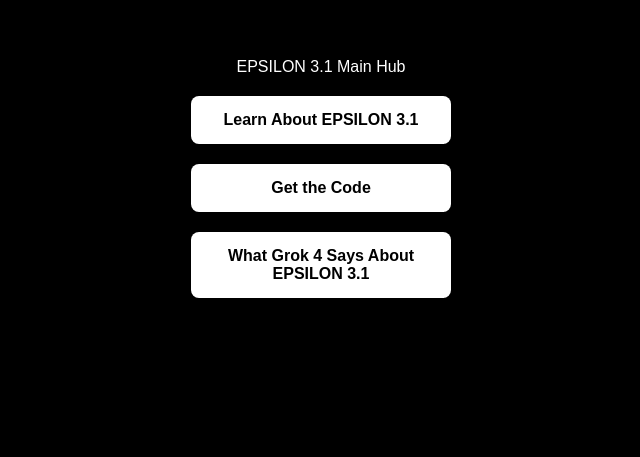
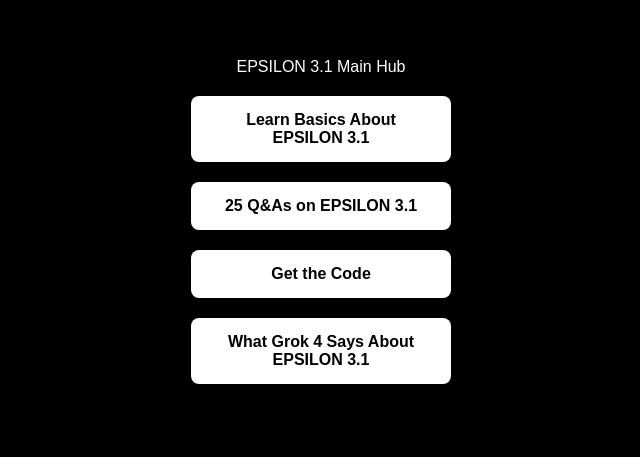
Before and after one commit to E3CoreArchitect/EPSILON-3.1-, a plain HTML site: page index.html in a window 1280 px wide. Shown: the whole page, without its empty margins (319-959 px from the left). Drawn offline with Linux system fonts and the light colour scheme.

Commit message:
Update index.html

```diff
--- a/index.html
+++ b/index.html
@@ -34,7 +34,10 @@
 </head>
 <body>
  EPSILON 3.1 Main Hub
-  <a href="https://github.com/E3CoreArchitect/EPSILON-3.1-/blob/main/E31ManualforAll.pdf" class="button">Learn About EPSILON 3.1</a>
+  <a href="https://github.com/E3CoreArchitect/EPSILON-3.1-/blob/main/E31ManualforAll.pdf" class="button">Learn Basics About EPSILON 3.1</a>
+
+  <a href="https://github.com/E3CoreArchitect/EPSILON-3.1-/blob/main/EPSILON_3.1_QA_Full.pdf" class="button">25 Q&As on EPSILON 3.1</a>
+
   <a href="https://github.com/E3CoreArchitect/EPSILON-3.1-/blob/main/EPSILON%203.1%20Master%20Prompt" class="button">Get the Code</a>
 
   <a href="https://x.com/grok/status/1954741616302043327?t=J8nmX9VcbjNYW6Yn_LrUCQ&s=19" class="button">What Grok 4 Says About EPSILON 3.1</a>
```
